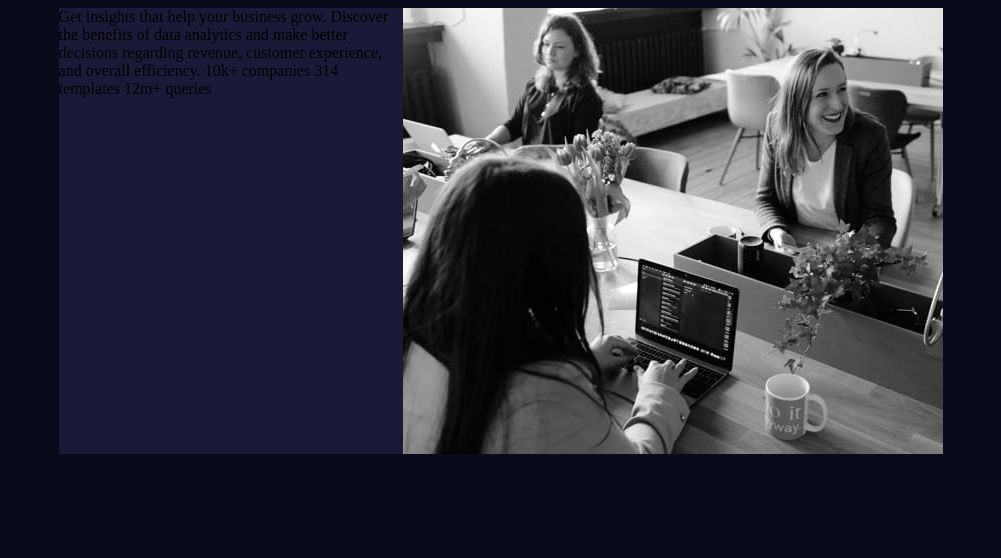
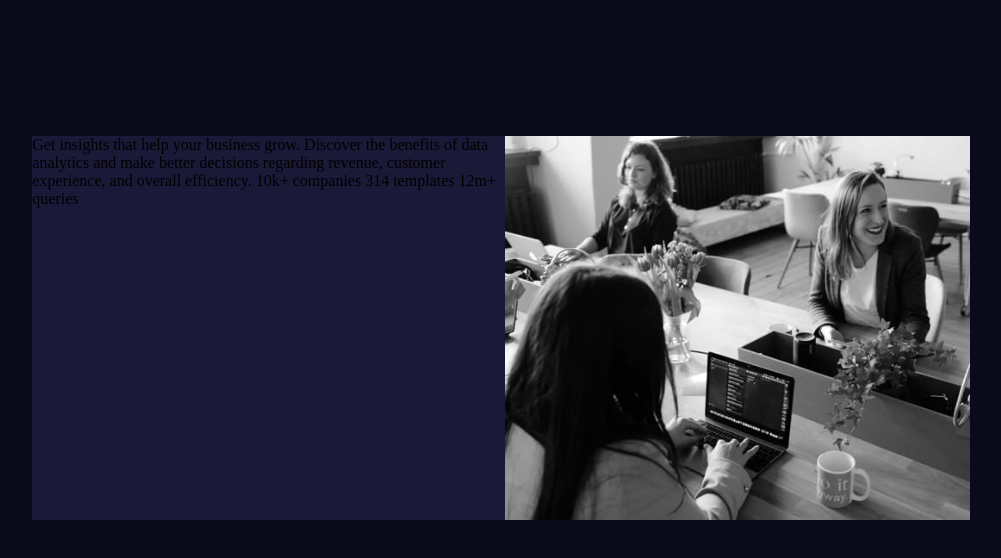
Before and after one commit to ShyamSutar/Stats-Preview-card-component, a plain HTML site: page index.html in a window 1280 px wide. Shown: the whole page, without its empty margins (139-1140 px from the left). Drawn offline with Linux system fonts and the light colour scheme.

Commit message:
Container Aligned

```diff
--- a/index.html
+++ b/index.html
@@ -12,7 +12,7 @@
 </head>
 <body>
 
-  <section>
+  <section class="main">
 
 
     <div class="container">
--- a/style.css
+++ b/style.css
@@ -1,15 +1,29 @@
 body{
     background-color: hsl(233, 47%, 7%);
+
 }
+
+.main{
+    display: flex;
+    justify-content: center;
+    padding: 10vw;
+    justify-items: center;
+
+}
+
 
 .container{
     display:flex;
-    margin: auto;
-
-
+    justify-items: center;
+    justify-content: center;
     background-color: hsl(244, 38%, 16%);
-    width: 70%;
+    width: 93%;
+    height: 30vw;
 
 
 
 }
+
+img{
+    height: 100%;
+}
```
